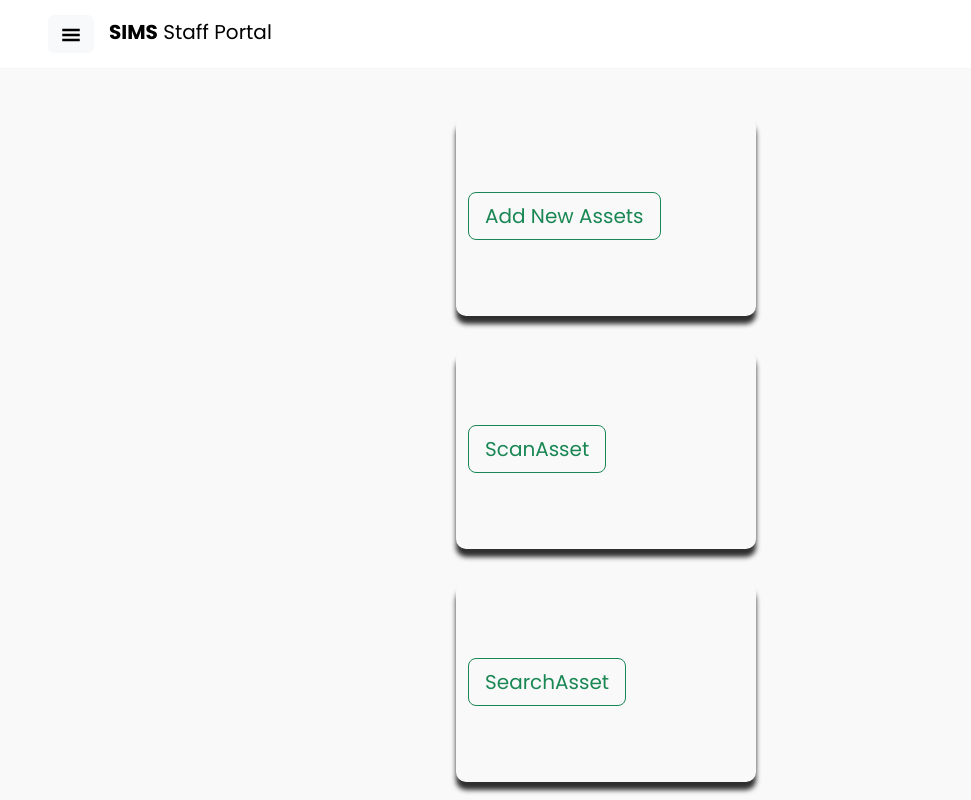
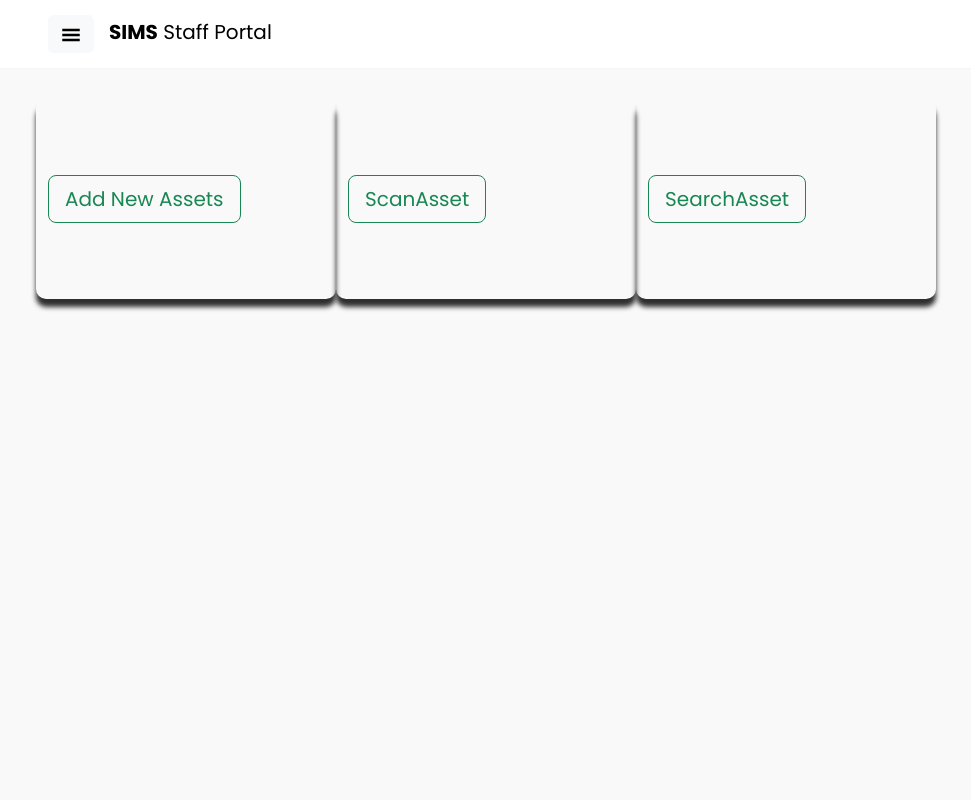
Before and after one commit to MarkRyuo/SalesInventoryManagementSystem_SIMS, a React (Vite) app in the folder client/: page /SDashboard in a window 1280 px wide. Shown: the whole page, without its empty margins (34-1005 px from the left). Built offline with nearby package versions, Linux system fonts and the light colour scheme.

Commit message:
Update: SDashboard

```diff
--- a/client/src/pages/StaffPages/SDashboard.jsx
+++ b/client/src/pages/StaffPages/SDashboard.jsx
@@ -3,19 +3,12 @@ import ScanAsset from "../../components/StaffPortal/ScanAsset/ScanAsset";
 import SearchAssets from "../../components/StaffPortal/SearchAsset/SearchAsset";
 import MainStaffLayout from "../../layout/MainStaffLayout";
 import { Row, Col } from "react-bootstrap";
+import SDashboardCss from './SDashboard.module.css' ;
 
 function SDashboard() {
     return (
         <MainStaffLayout>
-            <Row style={{
-
-                width: "100%",
-                height: "700px",
-                margin: 0,
-                justifyContent: "space-around",
-                flexDirection: "column",
-                alignContent: "center",
-                }}>
+            <Row className="">
                 <Col lg={12} style={{
                     borderRadius: "10px",
                     width: "100%",
--- a/client/src/pages/StaffPages/SDashboard.module.css
+++ b/client/src/pages/StaffPages/SDashboard.module.css
@@ -5,5 +5,6 @@
     height: auto;
     margin: 0;
     justify-content: space-around;
-
+    flex-direction: column;
+    align-content: center;
 }
```
